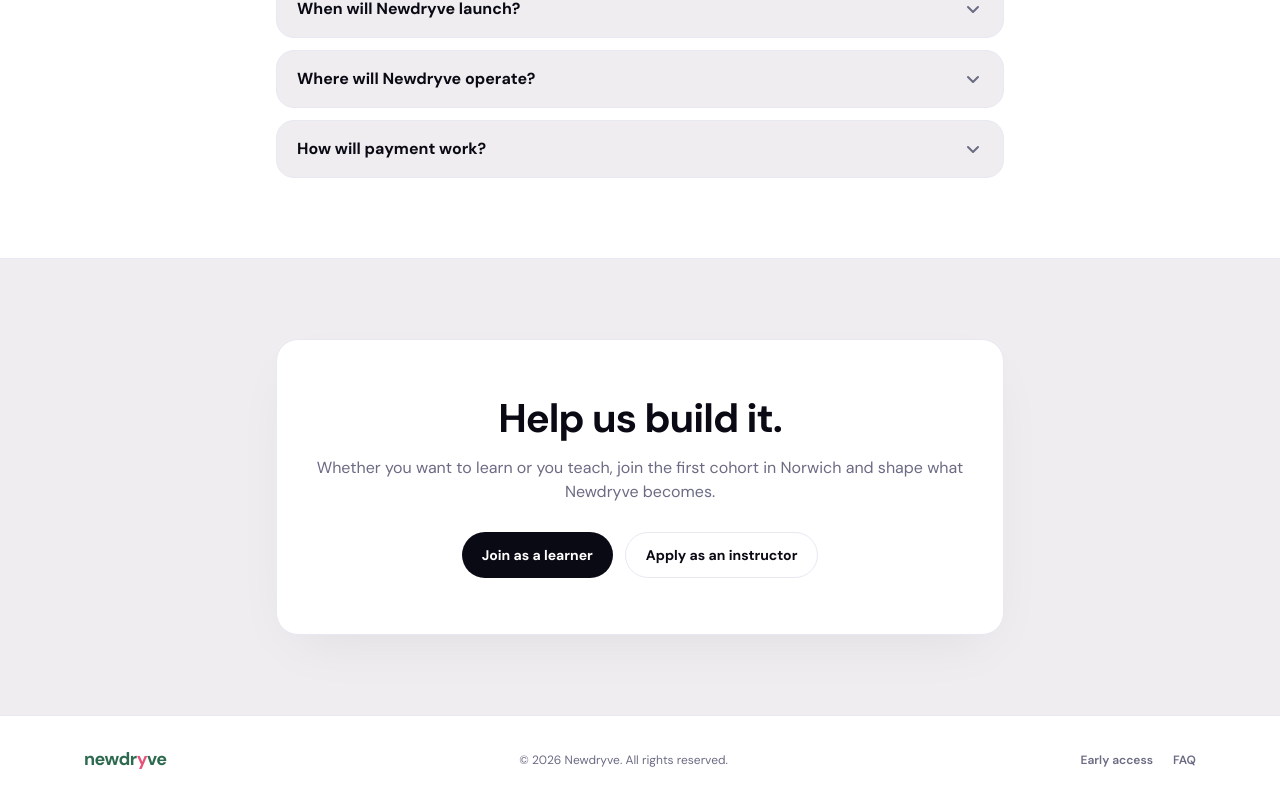
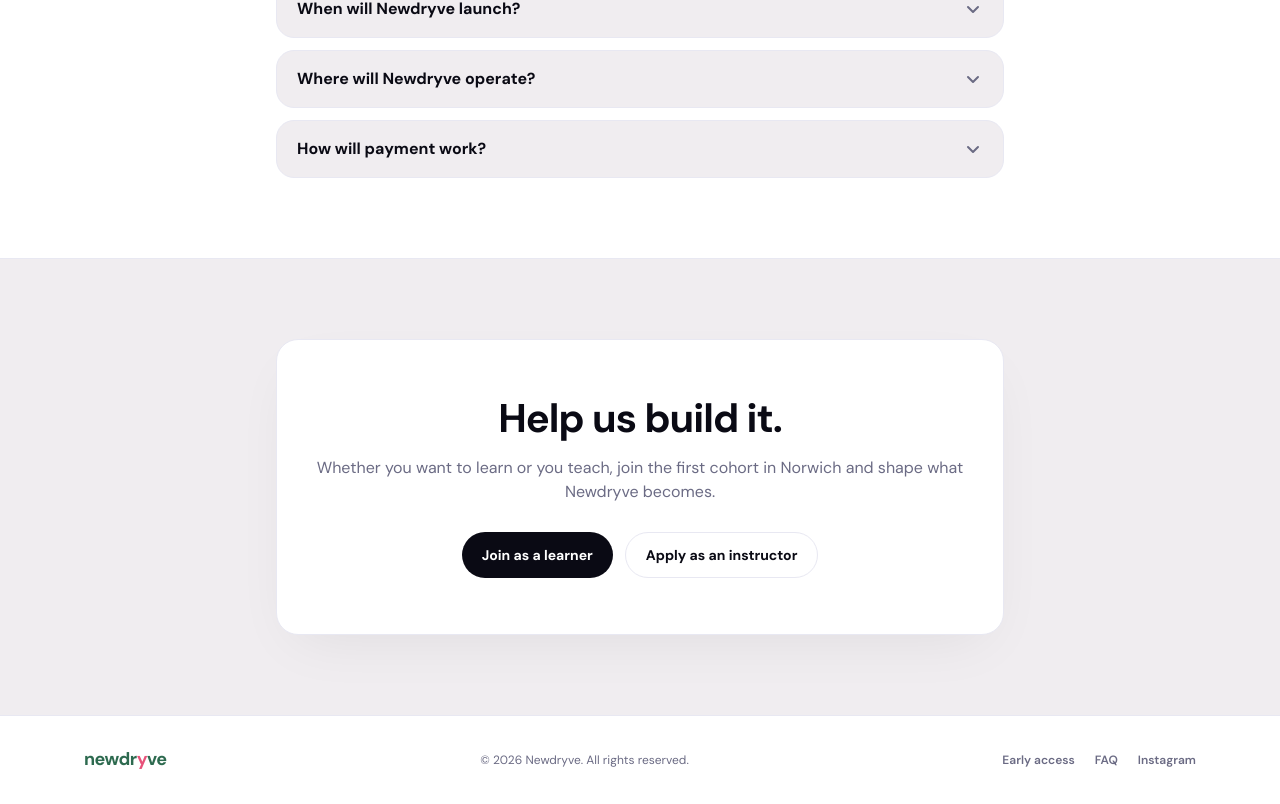
Before and after one commit to SUDO-LONDON/Newdryve-landing, a Next.js app: page / in a window 1280 px wide. Shown: the part 4063-4867 px from the top of the page. Built offline with nearby package versions, Linux system fonts and the light colour scheme; no server answers.

Commit message:
Add Instagram link to footer

```diff
--- a/app/page.tsx
+++ b/app/page.tsx
@@ -560,6 +560,9 @@
               <a href="#faq" className={`text-ink-secondary hover:text-ink motion-safe:transition-colors rounded-md ${focusRing}`}>
                 FAQ
               </a>
+              <a href="https://instagram.com/newdryve" target="_blank" rel="noopener noreferrer" className={`text-ink-secondary hover:text-ink motion-safe:transition-colors rounded-md ${focusRing}`}>
+                Instagram
+              </a>
             </div>
           </div>
         </footer>
```
